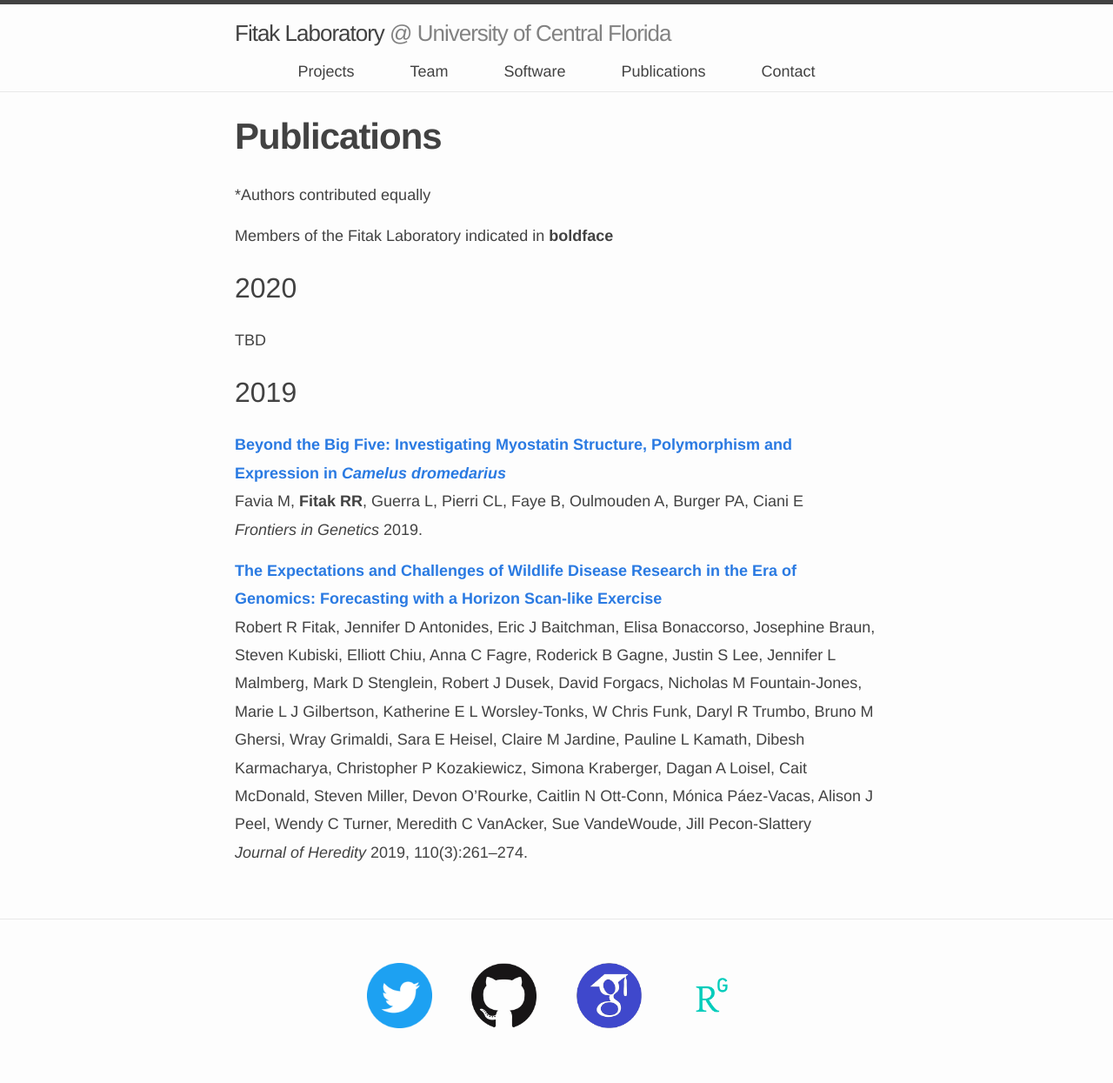
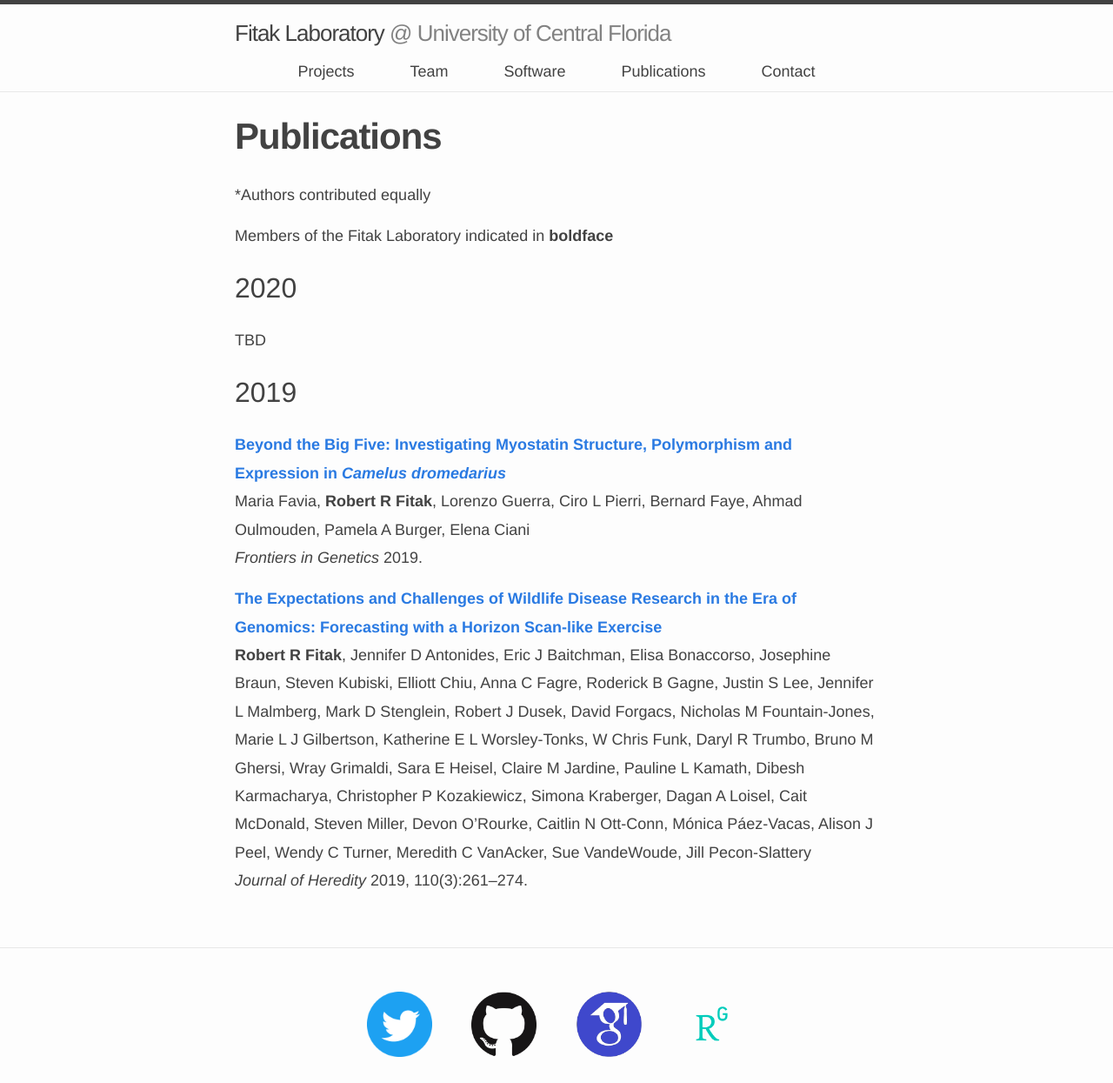
Before and after one commit to rfitak/FitakLab, a Jekyll site: the page built from _pages/publications/index.md, in a window 1280 px wide. Shown: the whole page at 87% size. Built offline with Jekyll 4.4.1, drawn with Linux system fonts in a browser that asks for light colours; nearby versions of some CDN libraries; before the commit the page ends 1212 px from its top, so only the background shows below that.

Commit message:
fifth commit

```diff
--- a/_pages/publications/index.md
+++ b/_pages/publications/index.md
@@ -16,12 +16,12 @@ TBD
 
 [**Beyond the Big Five: Investigating Myostatin Structure, Polymorphism and Expression in _Camelus dromedarius_**](https://doi.org/TBD)
 <br>
-Favia M, **Fitak RR**, Guerra L, Pierri CL, Faye B, Oulmouden A, Burger PA, Ciani E
+Maria Favia, **Robert R Fitak**, Lorenzo Guerra, Ciro L Pierri, Bernard Faye, Ahmad Oulmouden, Pamela A Burger, Elena Ciani
 <br>
 _Frontiers in Genetics_ 2019.
 
 [**The Expectations and Challenges of Wildlife Disease Research in the Era of Genomics: Forecasting with a Horizon Scan-like Exercise**](https://doi.org/10.1093/jhered/esz001)
 <br>
-Robert R Fitak, Jennifer D Antonides, Eric J Baitchman, Elisa Bonaccorso, Josephine Braun, Steven Kubiski, Elliott Chiu, Anna C Fagre, Roderick B Gagne, Justin S Lee, Jennifer L Malmberg, Mark D Stenglein, Robert J Dusek, David Forgacs, Nicholas M Fountain-Jones, Marie L J Gilbertson, Katherine E L Worsley-Tonks, W Chris Funk, Daryl R Trumbo, Bruno M Ghersi, Wray Grimaldi, Sara E Heisel, Claire M Jardine, Pauline L Kamath, Dibesh Karmacharya, Christopher P Kozakiewicz, Simona Kraberger, Dagan A Loisel, Cait McDonald, Steven Miller, Devon O’Rourke, Caitlin N Ott-Conn, Mónica Páez-Vacas, Alison J Peel, Wendy C Turner, Meredith C VanAcker, Sue VandeWoude, Jill Pecon-Slattery
+**Robert R Fitak**, Jennifer D Antonides, Eric J Baitchman, Elisa Bonaccorso, Josephine Braun, Steven Kubiski, Elliott Chiu, Anna C Fagre, Roderick B Gagne, Justin S Lee, Jennifer L Malmberg, Mark D Stenglein, Robert J Dusek, David Forgacs, Nicholas M Fountain-Jones, Marie L J Gilbertson, Katherine E L Worsley-Tonks, W Chris Funk, Daryl R Trumbo, Bruno M Ghersi, Wray Grimaldi, Sara E Heisel, Claire M Jardine, Pauline L Kamath, Dibesh Karmacharya, Christopher P Kozakiewicz, Simona Kraberger, Dagan A Loisel, Cait McDonald, Steven Miller, Devon O’Rourke, Caitlin N Ott-Conn, Mónica Páez-Vacas, Alison J Peel, Wendy C Turner, Meredith C VanAcker, Sue VandeWoude, Jill Pecon-Slattery
 <br>
  _Journal of Heredity_ 2019, 110(3):261–274.
```
